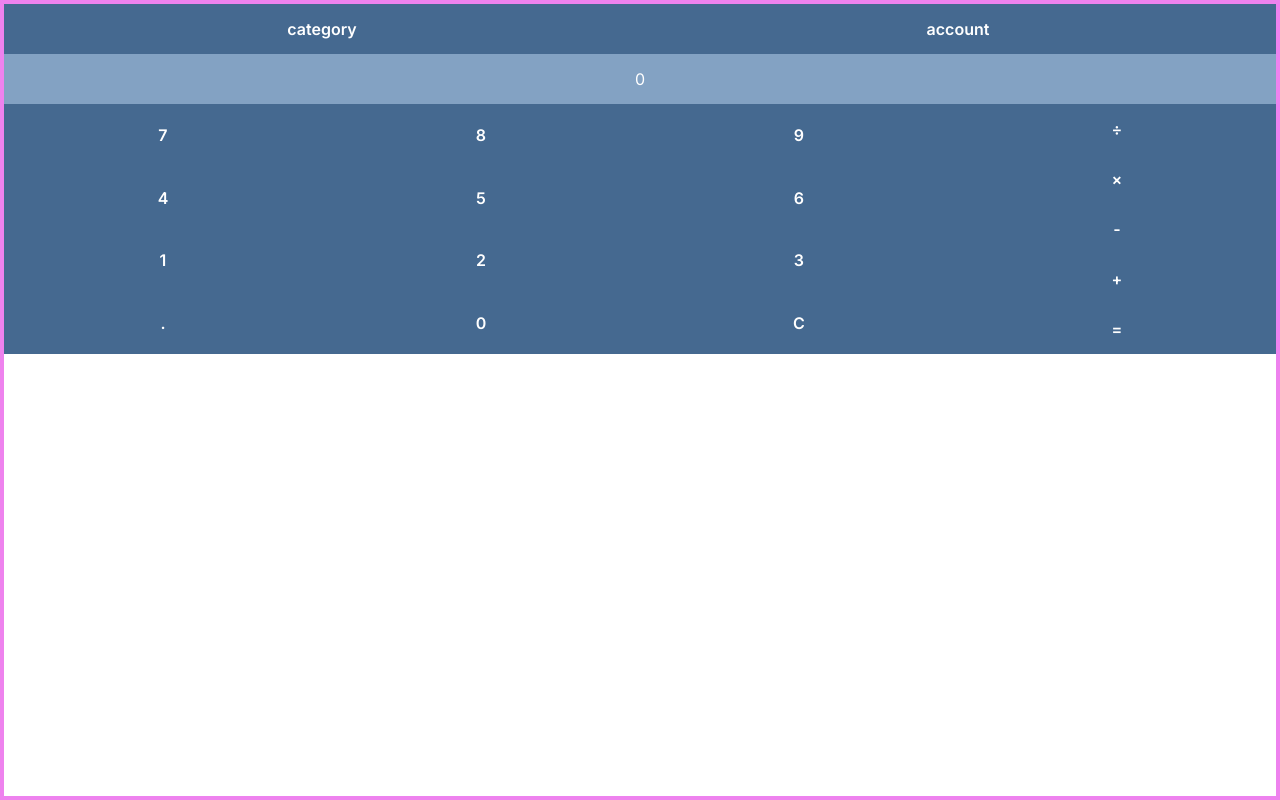
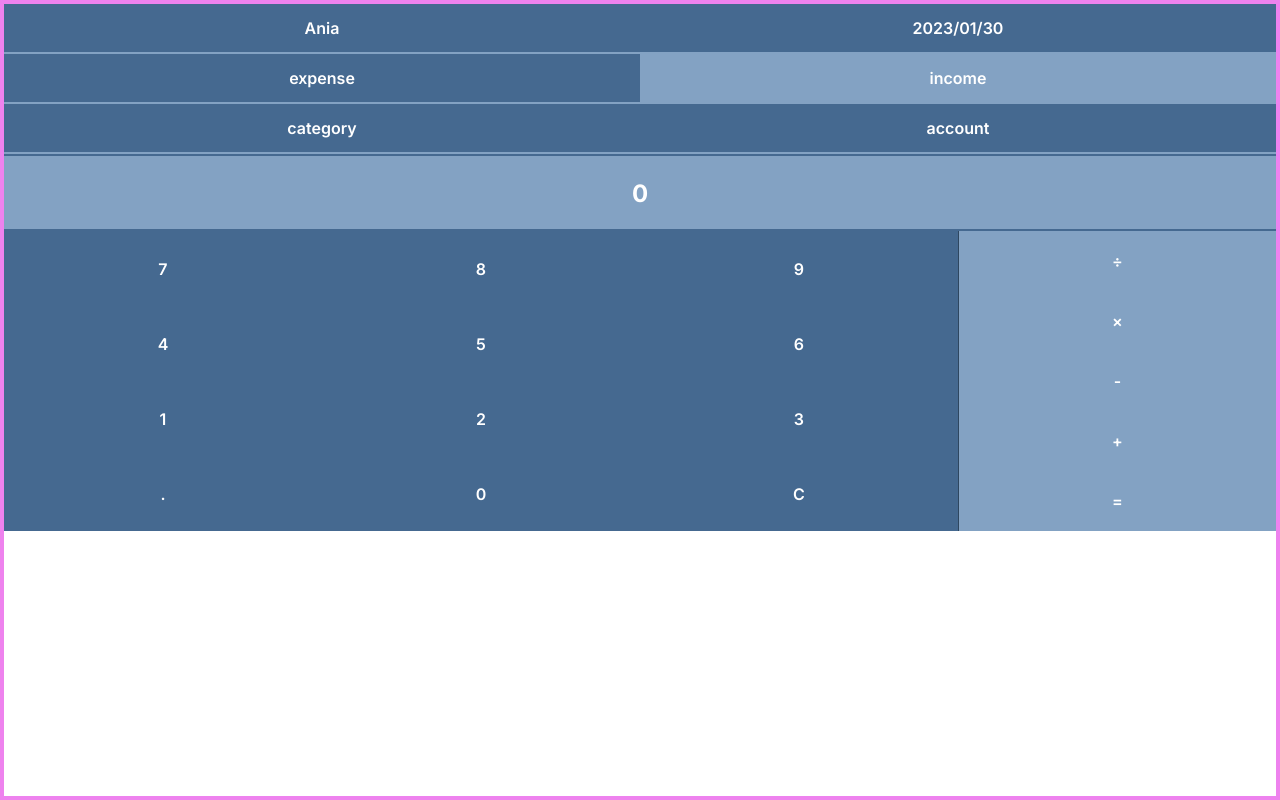
Before and after one commit to btk44/micro-apps-ui, a React (Create React App) app: page / in a window 1280 px wide. Built offline with nearby package versions, Linux system fonts and the light colour scheme.

Commit message:
more styling

```diff
--- a/src/components/calculator/Calculator.scss
+++ b/src/components/calculator/Calculator.scss
@@ -1,11 +1,13 @@
 @import '../../App.scss';
+
+$row-height: calc($form-control-default-h*1.5);
 
 .calculator-component {
     width: 100%;
     height: 100%;
     display: grid;
     grid-template-columns: 3fr 1fr;
-    grid-template-rows: $form-control-default-h 1fr;
+    grid-template-rows: $row-height calc($row-height*4);
     grid-template-areas:
         "display display"
         "buttons-left buttons-right";
@@ -13,9 +15,12 @@
     span {
         grid-area: display;
         text-align: center;
-        line-height: $form-control-default-h;
+        line-height: $row-height;
         background-color: $primary-color-light;
         color: $text-color;
+        border-bottom: 2px solid $primary-color;
+        font-size: x-large;
+        font-weight: 700;
     }
 
     .numeric-buttons{
@@ -28,7 +33,7 @@
         }
     }
 
-    .math-buttons{
+    .operation-buttons{
         grid-area: buttons-right;
 
         button {
--- a/src/fake-data/DummyAccounts.js
+++ b/src/fake-data/DummyAccounts.js
@@ -1,14 +1,14 @@
 const DummyAccounts = [
-    { id: 1, name: 'account 1', color: '#347aeb', icon: 'sth.svg'},
-    { id: 2, name: 'account 2', color: '#347aeb', icon: 'sth.svg' },
-    { id: 3, name: 'account 3', color: '#347aeb', icon: 'sth.svg' },
-    { id: 4, name: 'account 4', color: '#347aeb', icon: 'sth.svg' },
-    { id: 5, name: 'account 5', color: '#347aeb', icon: 'sth.svg' },
-    { id: 6, name: 'account 6', color: '#347aeb', icon: 'sth.svg' },
-    { id: 7, name: 'account 7', color: '#347aeb', icon: 'sth.svg' },
-    { id: 8, name: 'account 8', color: '#347aeb', icon: 'sth.svg' },
-    { id: 9, name: 'account 9', color: '#347aeb', icon: 'sth.svg' },
-    { id: 10, name: 'account 10', color: '#347aeb', icon: 'sth.svg' },
+    { id: 1, name: 'account 1', color: '#347aeb', icon: 'sth.svg', currency: 'PLN'},
+    { id: 2, name: 'account 2', color: '#347aeb', icon: 'sth.svg', currency: 'PLN' },
+    { id: 3, name: 'account 3', color: '#347aeb', icon: 'sth.svg', currency: 'EUR' },
+    { id: 4, name: 'account 4', color: '#347aeb', icon: 'sth.svg', currency: 'EUR' },
+    { id: 5, name: 'account 5', color: '#347aeb', icon: 'sth.svg', currency: 'CHF' },
+    { id: 6, name: 'account 6', color: '#347aeb', icon: 'sth.svg', currency: 'USD' },
+    { id: 7, name: 'account 7', color: '#347aeb', icon: 'sth.svg', currency: 'USD' },
+    { id: 8, name: 'account 8', color: '#347aeb', icon: 'sth.svg', currency: 'PLN' },
+    { id: 9, name: 'account 9', color: '#347aeb', icon: 'sth.svg', currency: 'PLN' },
+    { id: 10, name: 'account 10', color: '#347aeb', icon: 'sth.svg', currency: 'PLN' },
 ]
 
 export default DummyAccounts
--- a/src/pages/Home.js
+++ b/src/pages/Home.js
@@ -1,57 +1,84 @@
-import Calculator from "../components/calculator/Calculator";
-import { useState } from "react";
-import { CategoriesTree } from "../fake-data/DummyCategories";
-import ItemPicker from "../components/item-picker/ItemPicker";
-import DummyAccounts from "../fake-data/DummyAccounts";
+import Calculator from '../components/calculator/Calculator';
+import { useState } from 'react';
+import { CategoriesTree } from '../fake-data/DummyCategories';
+import ItemPicker from '../components/item-picker/ItemPicker';
+import DummyAccounts from '../fake-data/DummyAccounts';
 import './Home.scss'
 
-
+const TransactionType = {
+  Expense: 'exp',
+  Income: 'inc',
+  Transfer: 'tra' // maybe in the future
+}
 
 export default function Home() {
-  const [windows, setWindows] = useState({
+  const [pageLayout, setPageLayout] = useState({
     showCategoryPicker: false,
-    showAccountPicker: false
+    showAccountPicker: false,
   })
 
   const [transaction, setTransaction] = useState({
     accountId: 0,
     categoryId: 0,
-    amount: 0
+    amount: 0,
+    date: new Date(),
+    type: TransactionType.Expense
   })
 
   function showModal(){
-    return windows.showAccountPicker || windows.showCategoryPicker
+    return pageLayout.showAccountPicker || pageLayout.showCategoryPicker
   }
 
-  function closeWindows(){
-    setWindows({ showAccountPicker: false, showCategoryPicker: false })
+  function closeModal(){
+    setPageLayout({ ...pageLayout, showAccountPicker: false, showCategoryPicker: false })
+  }
+
+  function showCategoryPick(){
+    setPageLayout({ ...pageLayout, showCategoryPicker: true })
+  }
+
+  function showAccountPick(){
+    setPageLayout({ ...pageLayout, showAccountPicker: true })
   }
 
   function onAmountChange(amount){
     setTransaction({ ...transaction, amount: amount })
   }
 
+  function onTypeChange(type){
+    setTransaction({ ...transaction, type: type })
+  }
+
   function onAccountChange(account){
     setTransaction({ ...transaction, accountId: account.id })
-    closeWindows()
+    closeModal()
   }
 
   function categoryChange(category){
     setTransaction({ ...transaction, categoryId: category.id })
-    closeWindows()
+    closeModal()
   }
 
-  function showCategoryPick(){
-    setWindows({ showAccountPicker: false, showCategoryPicker: true })
-  }
+  function getDateString() {
+    const year = transaction.date.getFullYear()
+    let day = (transaction.date.getDate()).toString()
+    let month = (transaction.date.getMonth()+1).toString()
 
-  function showAccountPick(){
-    setWindows({ showAccountPicker: true, showCategoryPicker: false })
+    day = day.length < 2 ? `0${day}` : day
+    month = month.length < 2 ? `0${month}` : month
+
+    return `${year}/${month}/${day}`
   }
 
   return (
-    <div className="home">
+    <div className='home'>
       <div className='buttons'>
+        <button>{ 'Ania' }</button>
+        <button> { getDateString() }</button>
+        <button className={transaction.type !== TransactionType.Expense ? 'inactive' : ''}
+                onClick={() => onTypeChange(TransactionType.Expense)}>expense</button>
+        <button className={transaction.type !== TransactionType.Income ? 'inactive' : ''}
+                onClick={() => onTypeChange(TransactionType.Income)}>income</button>
         <button onClick={showCategoryPick}>{ transaction.categoryId ? transaction.categoryId : 'category' }</button>
         <button onClick={showAccountPick}> { transaction.accountId ? transaction.accountId : 'account' }</button>
       </div>
@@ -60,19 +87,19 @@ export default function Home() {
         updateValue={onAmountChange}></Calculator> }
       { showModal() &&
         <div className='modal'>
-          { windows.showCategoryPicker &&
+          { pageLayout.showCategoryPicker &&
             <ItemPicker
               onUpdate={categoryChange}
-              onCancel={closeWindows}
+              onCancel={closeModal}
               sourceItemList={CategoriesTree}
               parentPropName='parentCategory'
               childListPropName='childCategories'
               keyPropName='id'></ItemPicker>
           }
-          { windows.showAccountPicker &&
+          { pageLayout.showAccountPicker &&
             <ItemPicker
               onUpdate={onAccountChange}
-              onCancel={closeWindows}
+              onCancel={closeModal}
               sourceItemList={DummyAccounts}
               keyPropName='id'></ItemPicker>
           }
--- a/src/pages/Home.scss
+++ b/src/pages/Home.scss
@@ -10,6 +10,16 @@
     background-color: $primary-color-light;
 }
 
-.buttons button {
-    width: 50%;
+.buttons {
+    border-bottom: 2px solid $primary-color;
+
+    button {
+        width: 50%;
+        border-bottom: 2px solid $primary-color-light;
+    }
+
+    .inactive{
+        background-color: $primary-color-light;
+    }
+
 }
```
